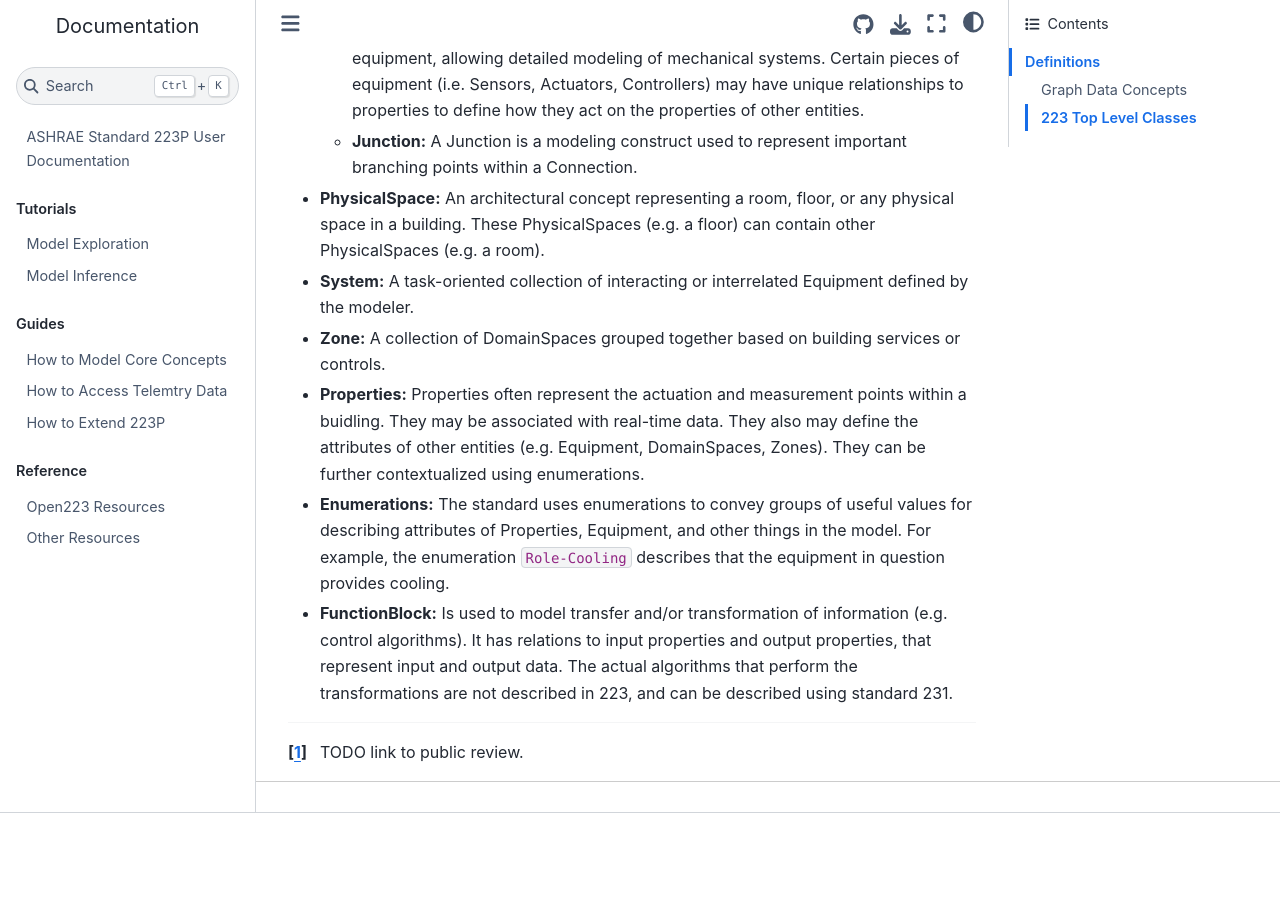
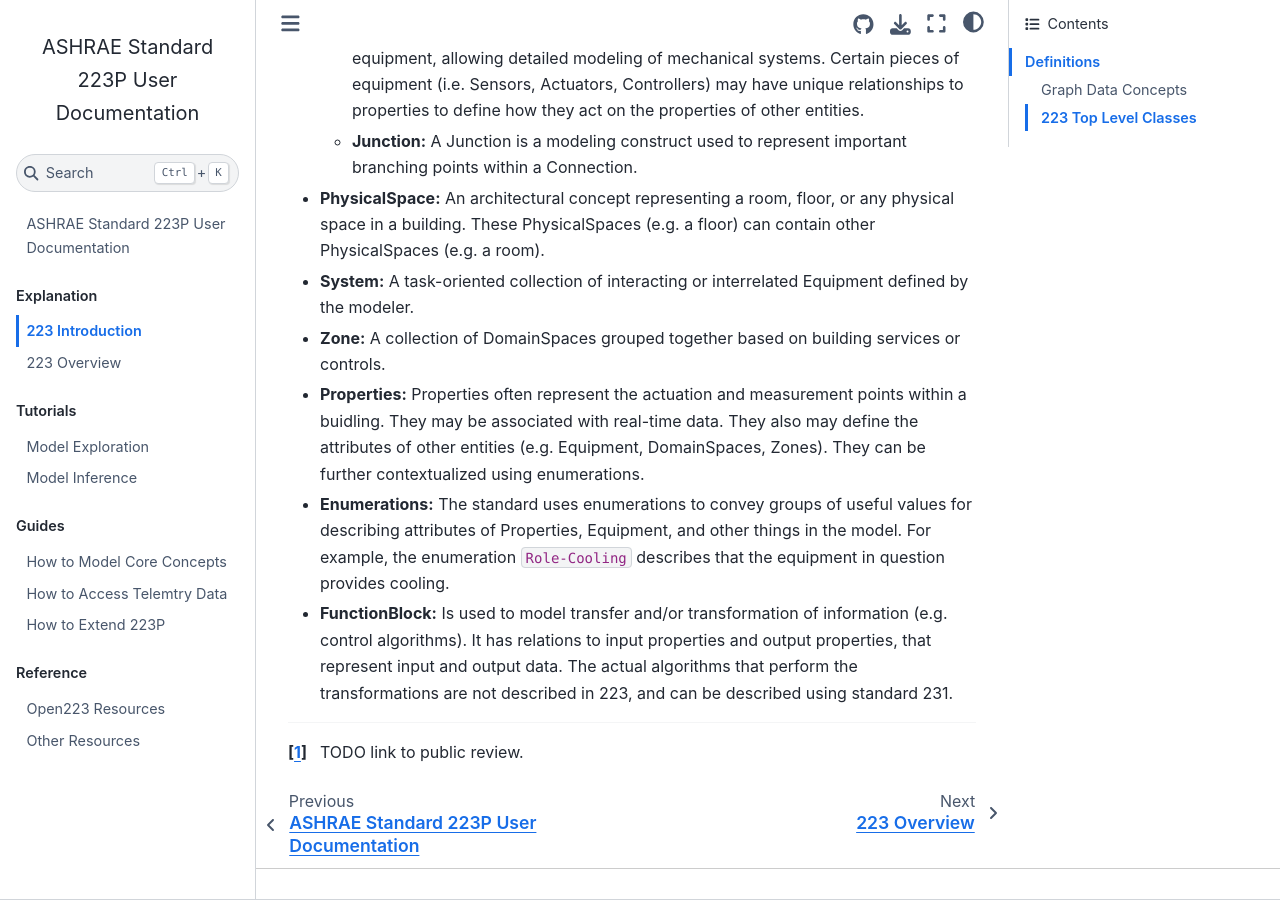
Before and after one commit to open223/docs.open223.info, a Jupyter Book: the page built from explanation/223-introduction.md, in a window 1280 px wide and 900 px high, scrolled down 2317 px. Built offline with Jupyter Book 1.0.4 settings and Sphinx 7.4.7 and the Sphinx Book theme 1.1.4, drawn with Linux system fonts in a browser that asks for light colours; pages that are not in the unit, such as notebooks, are missing from menus; before the commit the page ends 3130 px from its top, so only the background shows below that.

Commit message:
fixing filename error

```diff
--- a/_toc.yml
+++ b/_toc.yml
@@ -7,8 +7,8 @@
 parts:
 - caption: Explanation
   chapters:
-  - file: explanation/s223-introduction.md
-  - file: explanation/s223-overview.md
+  - file: explanation/223-introduction.md
+  - file: explanation/223-overview.md
 - caption: Tutorials
   chapters:
   - file: tutorials/model_exploration.md
```
Also changed, not shown: explanation/223-overview.md (+3 -7 lines).
